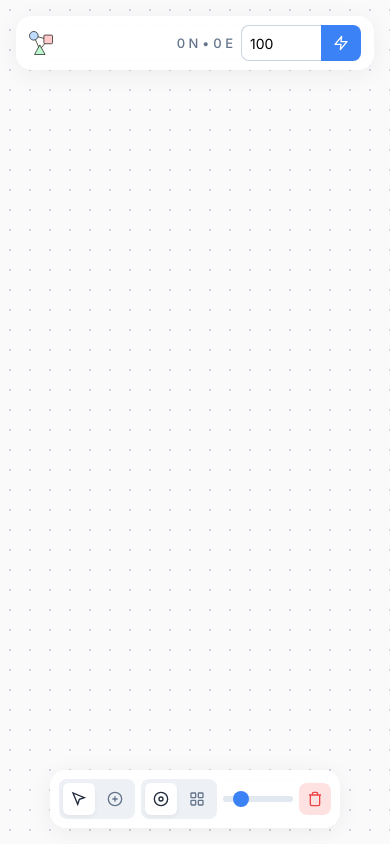
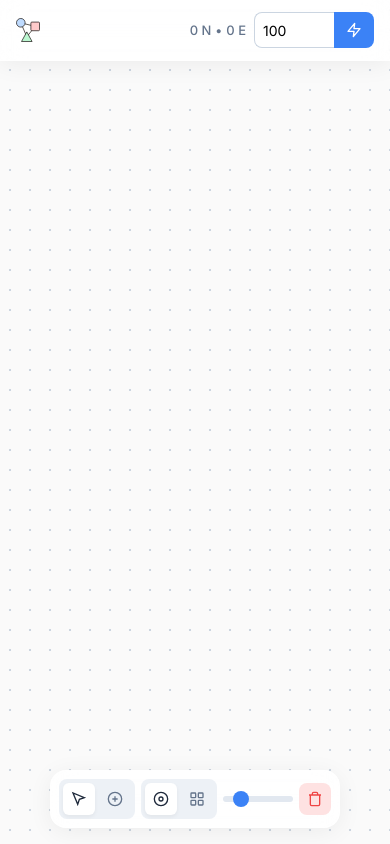
Before and after one commit to harchcode/web-digraph, a website built with Vite: page packages/site/index.html in a window 390 px wide. Built offline with nearby package versions, Linux system fonts and the light colour scheme.

Commit message:
update ui

```diff
--- a/packages/site/index.html
+++ b/packages/site/index.html
@@ -282,16 +282,20 @@
 
       /* Responsive Overrides (Mobile: Portrait Layout) */
       @media (max-width: 600px) {
-        /* Merge top panels into one bar */
+        /* Merge top panels into a full-width app bar */
         .top-bar-container {
+          top: 0;
+          left: 0;
+          right: 0;
           pointer-events: auto;
           gap: 8px;
-          padding: 8px 12px;
+          padding: 12px 16px;
           background: var(--glass-bg);
           backdrop-filter: blur(12px);
           -webkit-backdrop-filter: blur(12px);
-          border: var(--glass-border);
-          border-radius: 16px;
+          border: none;
+          border-bottom: var(--glass-border);
+          border-radius: 0;
           box-shadow: var(--glass-shadow);
         }
         .top-spacer {
```
